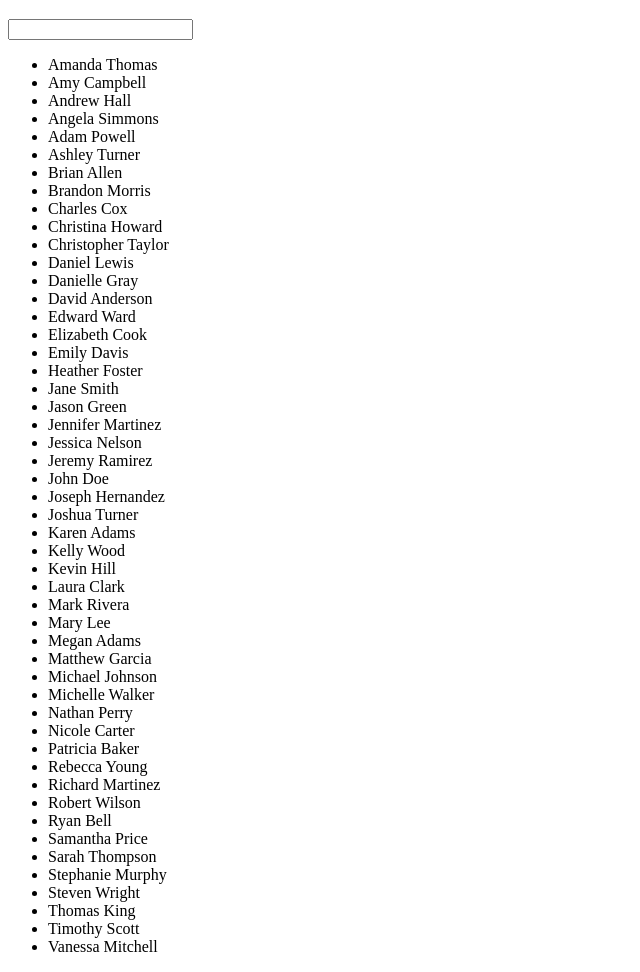
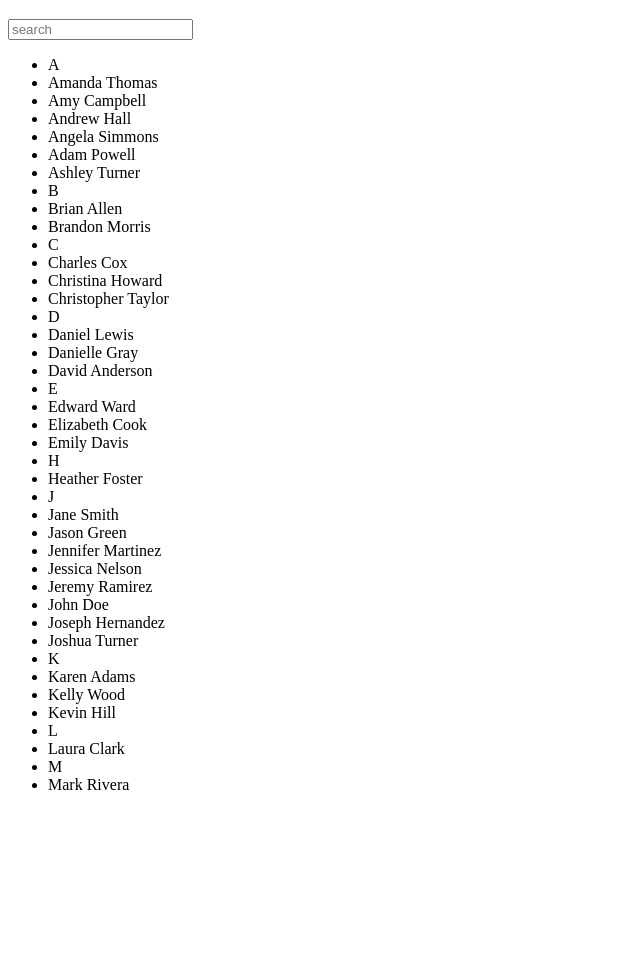
Before and after one commit to Ujef55/search-filter, a plain HTML site: page index.html in a window 1280 px wide. Shown: the part 61-1033 px from the top of the page, without its empty margins (0-640 px from the left). After the commit the page ends 871 px from the top, so only its background shows below. Drawn offline with Linux system fonts and the light colour scheme.

Commit message:
minor changes

```diff
--- a/index.html
+++ b/index.html
@@ -11,26 +11,34 @@
 <body>
     <div class="contactContainer">
         <h1 class="header">Contact list</h1>
-            <input type="text" class="search" id="search">
+        <input type="text" class="search" id="search" placeholder="search">
+        <div class="box">
             <ul class="listItems">
+                <li class="listItemsName head">A</li>
                 <li class="listItemsName">Amanda Thomas</li>
                 <li class="listItemsName">Amy Campbell</li>
                 <li class="listItemsName">Andrew Hall</li>
                 <li class="listItemsName">Angela Simmons</li>
                 <li class="listItemsName">Adam Powell</li>
                 <li class="listItemsName">Ashley Turner</li>
+                <li class="listItemsName head">B</li>
                 <li class="listItemsName">Brian Allen</li>
                 <li class="listItemsName">Brandon Morris</li>
+                <li class="listItemsName head">C</li>
                 <li class="listItemsName">Charles Cox</li>
                 <li class="listItemsName">Christina Howard</li>
                 <li class="listItemsName">Christopher Taylor</li>
+                <li class="listItemsName head">D</li>
                 <li class="listItemsName">Daniel Lewis</li>
                 <li class="listItemsName">Danielle Gray</li>
                 <li class="listItemsName">David Anderson</li>
+                <li class="listItemsName head">E</li>
                 <li class="listItemsName">Edward Ward</li>
                 <li class="listItemsName">Elizabeth Cook</li>
                 <li class="listItemsName">Emily Davis</li>
+                <li class="listItemsName head">H</li>
                 <li class="listItemsName">Heather Foster</li>
+                <li class="listItemsName head">J</li>
                 <li class="listItemsName">Jane Smith</li>
                 <li class="listItemsName">Jason Green</li>
                 <li class="listItemsName">Jennifer Martinez</li>
@@ -39,32 +47,18 @@
                 <li class="listItemsName">John Doe</li>
                 <li class="listItemsName">Joseph Hernandez</li>
                 <li class="listItemsName">Joshua Turner</li>
+                <li class="listItemsName head">K</li>
                 <li class="listItemsName">Karen Adams</li>
                 <li class="listItemsName">Kelly Wood</li>
                 <li class="listItemsName">Kevin Hill</li>
+                <li class="listItemsName head">L</li>
                 <li class="listItemsName">Laura Clark</li>
+                <li class="listItemsName head">M</li>
                 <li class="listItemsName">Mark Rivera</li>
-                <li class="listItemsName">Mary Lee</li>
-                <li class="listItemsName">Megan Adams</li>
-                <li class="listItemsName">Matthew Garcia</li>
-                <li class="listItemsName">Michael Johnson</li>
-                <li class="listItemsName">Michelle Walker</li>
-                <li class="listItemsName">Nathan Perry</li>
-                <li class="listItemsName">Nicole Carter</li>
-                <li class="listItemsName">Patricia Baker</li>
-                <li class="listItemsName">Rebecca Young</li>
-                <li class="listItemsName">Richard Martinez</li>
-                <li class="listItemsName">Robert Wilson</li>
-                <li class="listItemsName">Ryan Bell</li>
-                <li class="listItemsName">Samantha Price</li>
-                <li class="listItemsName">Sarah Thompson</li>
-                <li class="listItemsName">Stephanie Murphy</li>
-                <li class="listItemsName">Steven Wright</li>
-                <li class="listItemsName">Thomas King</li>
-                <li class="listItemsName">Timothy Scott</li>
-                <li class="listItemsName">Vanessa Mitchell</li>
             </ul>
+        </div>
     </div>
     <script src="main.js"></script>
 </body>
+
 </html>
```
